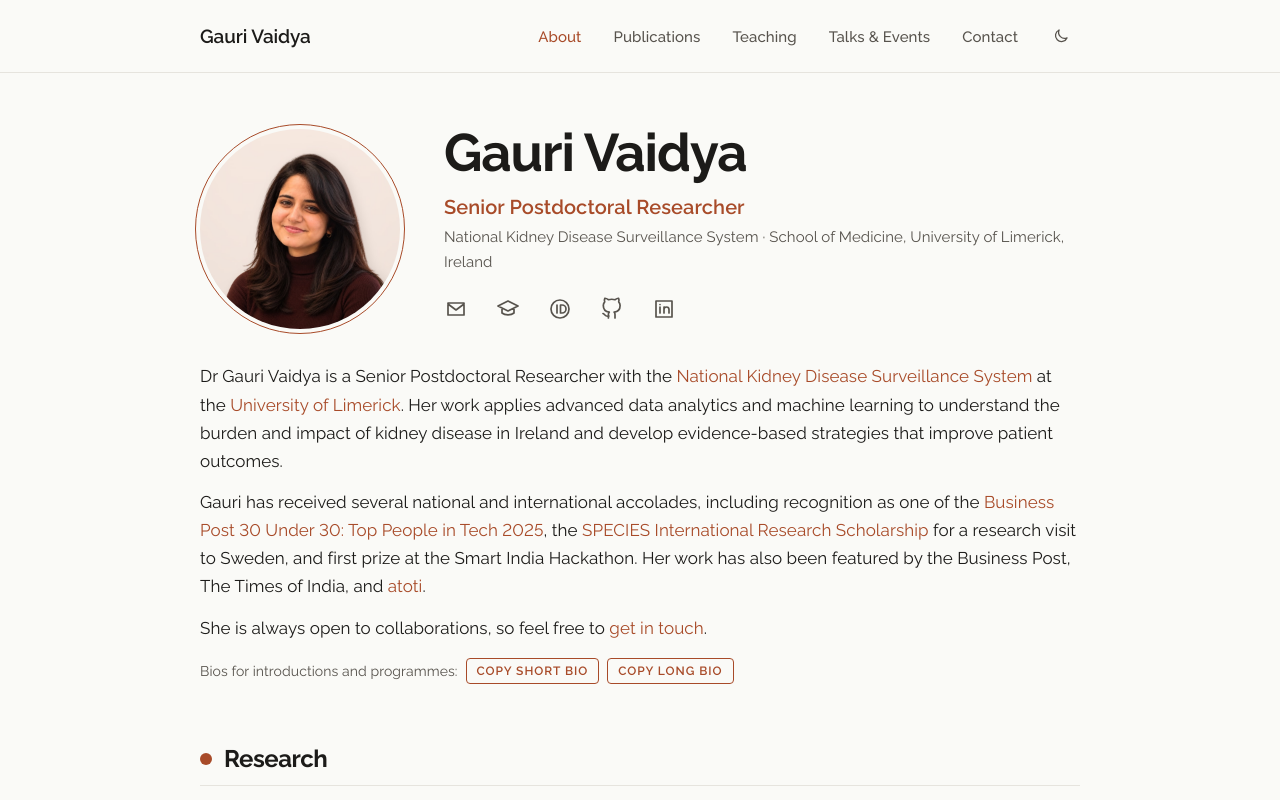
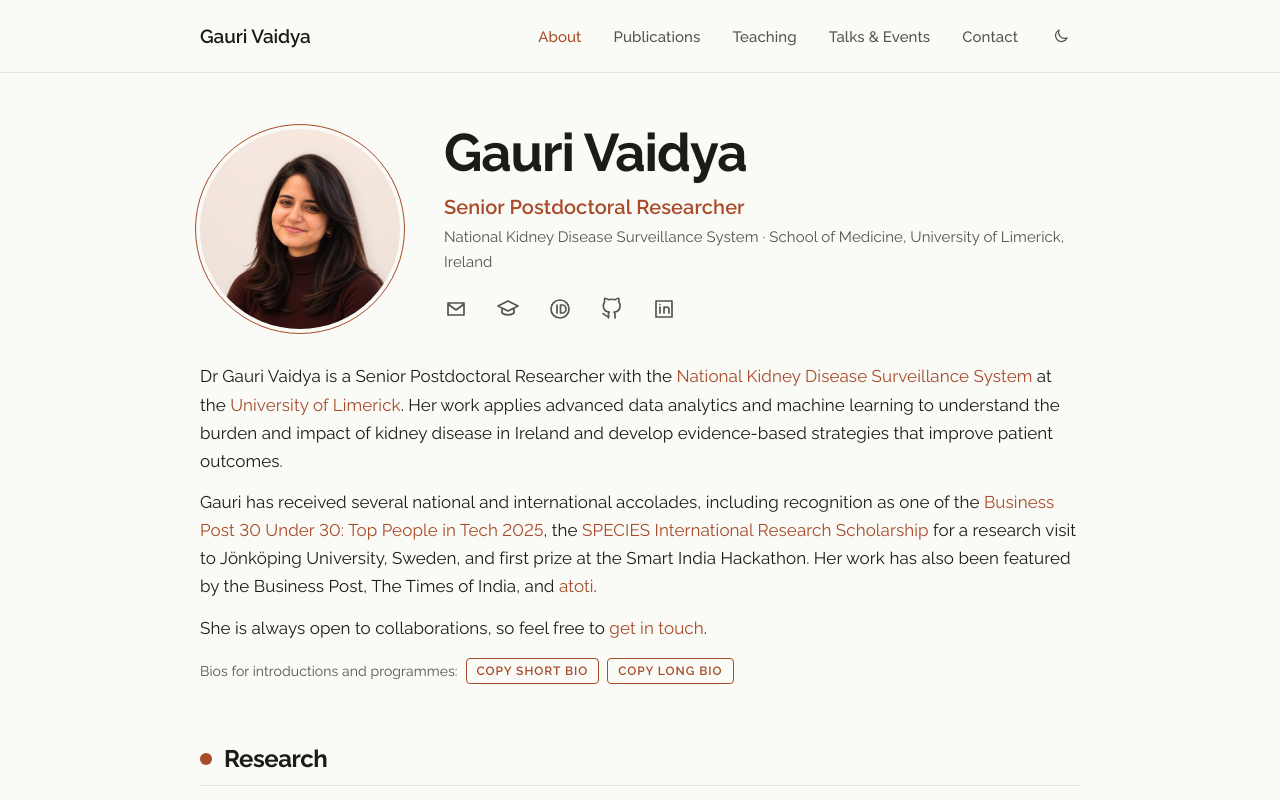
Before and after one commit to gauriivaidya/gauriivaidya.github.io, a React (Vite) app: page / in a window 1280 px wide. Shown: the top 800 px of the page. Built offline with nearby package versions, Linux system fonts and the light colour scheme.

Commit message:
Bio: name Jönköping University for the SPECIES research visit

```diff
--- a/src/data/bio.ts
+++ b/src/data/bio.ts
@@ -7,7 +7,7 @@ export const shortBio = [
 export const longBio = [
   "Dr Gauri Vaidya is a Senior Postdoctoral Researcher with the National Kidney Disease Surveillance System at the University of Limerick. Her work applies advanced data analytics and machine learning to understand the burden and impact of kidney disease in Ireland and develop evidence-based strategies that improve patient outcomes.",
   "Her expertise spans optimisation, artificial intelligence, machine learning, and large-scale health data analytics. She has contributed to interdisciplinary projects in blockchain, knowledge graphs, large language models, and agentic AI, collaborating with domain experts, researchers, and industry partners.",
-  "Gauri has received several national and international accolades, including recognition as one of the Business Post 30 Under 30: Top People in Tech 2025, the SPECIES International Research Scholarship for a research visit to Sweden, and first prize at the Smart India Hackathon. Her work has also been featured by the Business Post, The Times of India, and atoti.",
+  "Gauri has received several national and international accolades, including recognition as one of the Business Post 30 Under 30: Top People in Tech 2025, the SPECIES International Research Scholarship for a research visit to Jönköping University, Sweden, and first prize at the Smart India Hackathon. Her work has also been featured by the Business Post, The Times of India, and atoti.",
 ];
 
 /**
```
